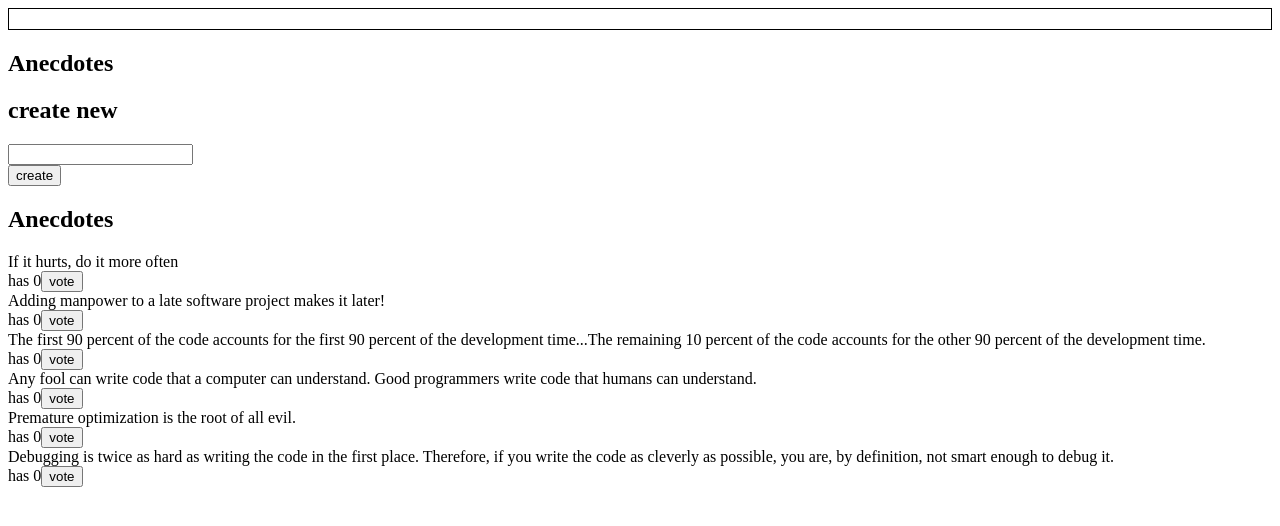
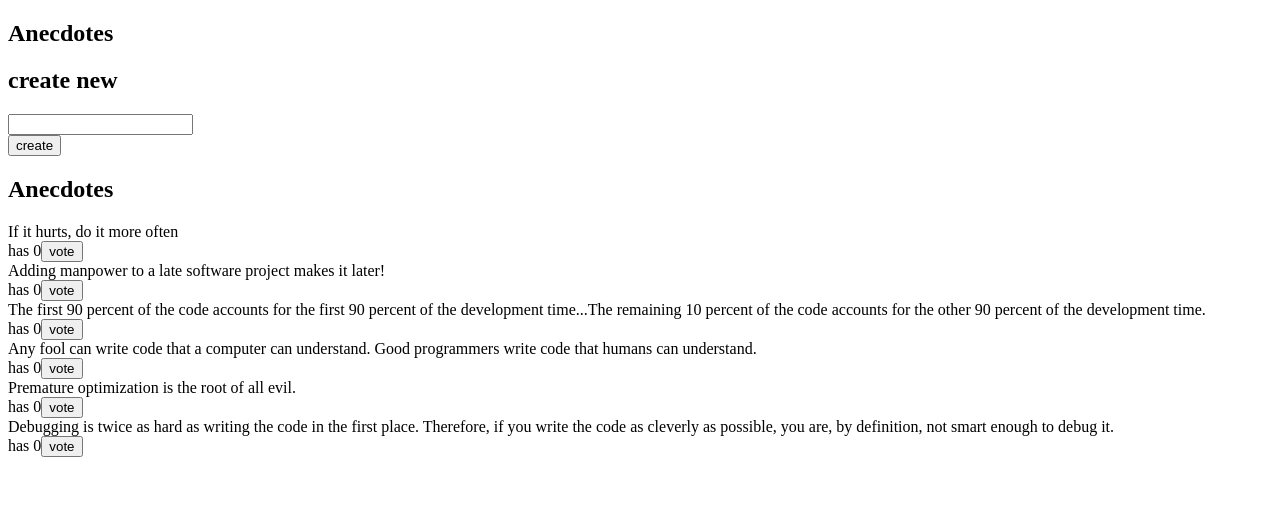
Before and after one commit to thomsva/fullstack2019osa6, a React (Create React App) app in the folder redux-anecdotes/: page / in a window 1280 px wide. Shown: the top 526 px of the page. Built offline with nearby package versions, Linux system fonts and the light colour scheme.

Commit message:
6.10 säätöä

```diff
--- a/redux-anecdotes/src/App.js
+++ b/redux-anecdotes/src/App.js
@@ -6,8 +6,8 @@ import Notification from './components/Notification'
 const App = (props) => {
   return (
     <div>
+      <h2>Anecdotes</h2>
       <Notification store={props.store} />
-      <h2>Anecdotes</h2>
       <AnecdoteForm store={props.store} />
       <AnecdoteList store={props.store} />
     </div>
--- a/redux-anecdotes/src/components/Notification.js
+++ b/redux-anecdotes/src/components/Notification.js
@@ -2,16 +2,18 @@ import React from 'react';
 
 const Notification = (props) => {
   const notification = props.store.getState().notification
-  const style = {
+
+  var style = {
     border: 'solid',
     padding: 10,
     borderWidth: 1
   }
-  return (
-    <div style={style}>
-      {notification.text}
-    </div>
-  )
+  if (notification.text === null) {
+    style = {
+      display: 'none'
+    }
+  }
+  return (<div style={style}>{notification.text}</div>)
 }
 
 export default Notification
```
